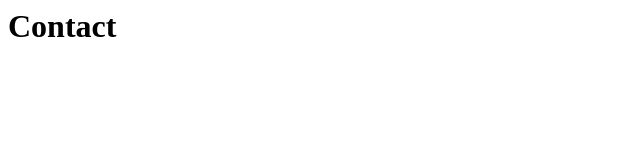
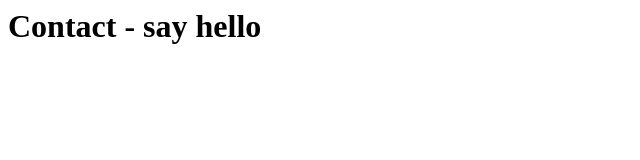
Before and after one commit to hanopcan/cohort19, a plain HTML site: page contact.html in a window 1280 px wide. Shown: the whole page, without its empty margins (0-640 px from the left). Drawn offline with Linux system fonts and the light colour scheme.

Commit message:
gitignore added, contact page updated

```diff
--- a/contact.html
+++ b/contact.html
@@ -2,7 +2,7 @@
 	<head></head>
 
 	<body>
-		<h1>Contact</h1>
+		<h1>Contact - say hello</h1>
 	</body>
 
 </html>
```
Also changed, not shown: 1 other file.
